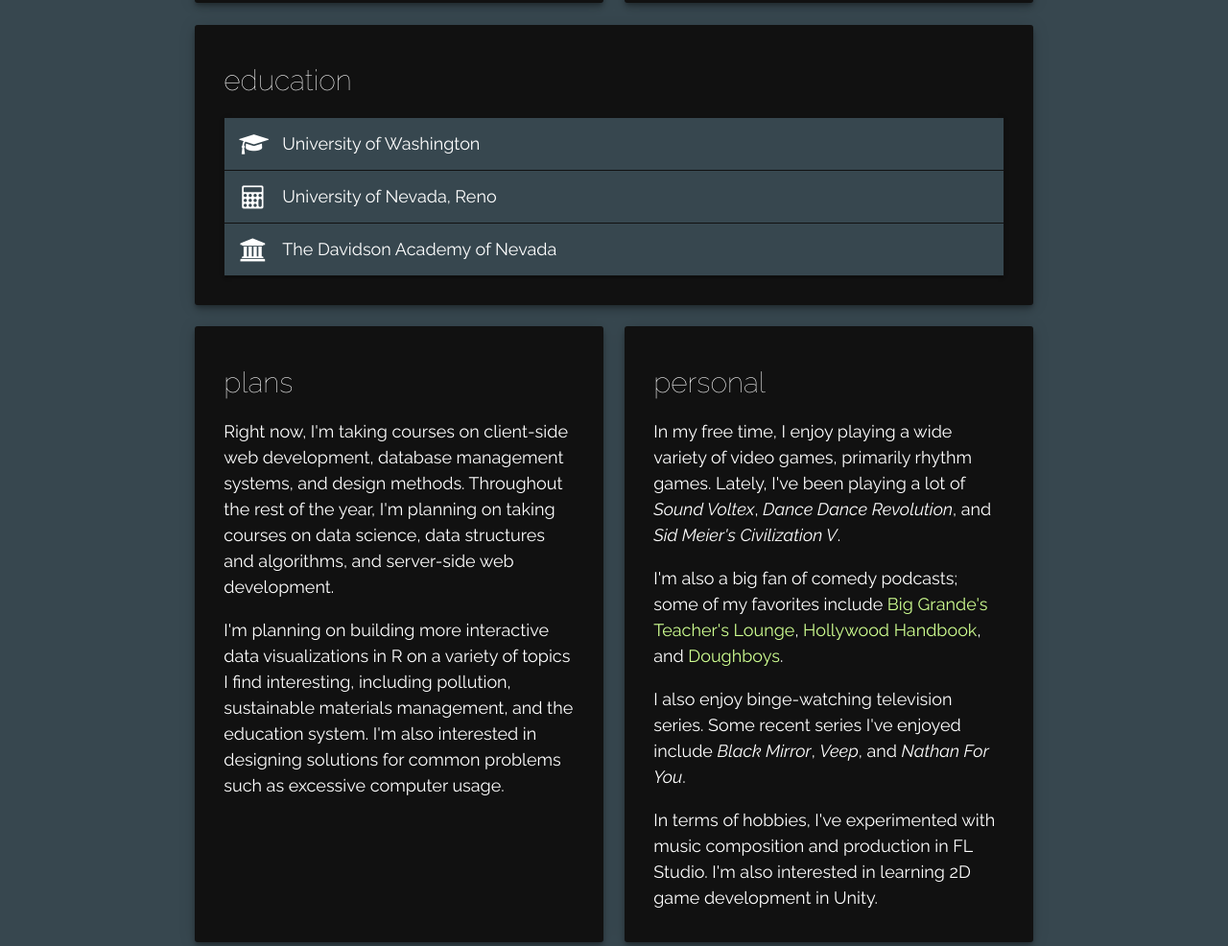
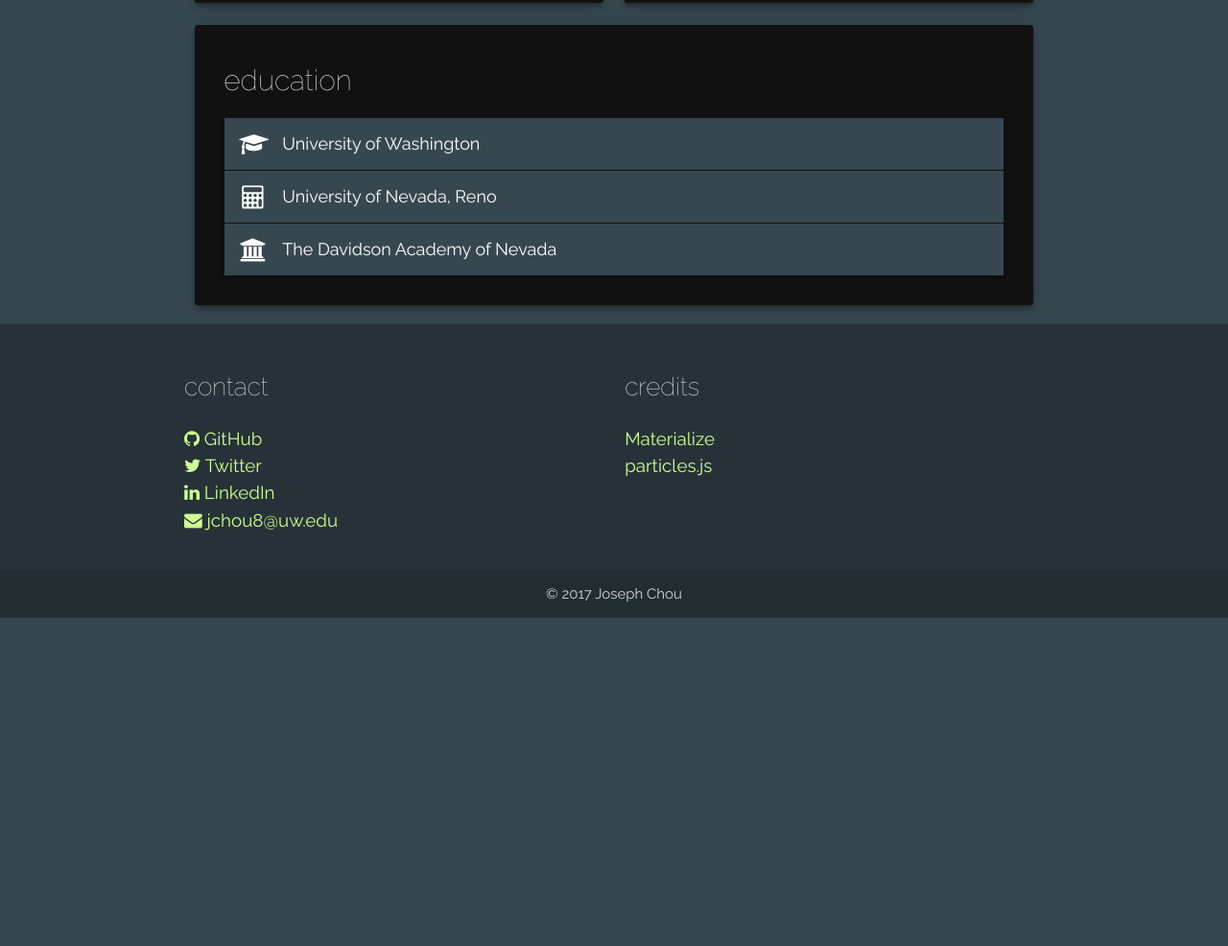
Before and after one commit to jchou8/jchou8.github.io, a plain HTML site: page index.html in a window 1280 px wide. Shown: the part 998-1984 px from the top of the page at 96% size. After the commit the page ends 1642 px from the top, so only its background shows below. Drawn offline with nearby package versions, Linux system fonts and the light colour scheme.

Commit message:
update coursework, remove useless sections

```diff
--- a/index.html
+++ b/index.html
@@ -192,7 +192,7 @@
                                         React
                                         <br>
                                         <div class="progress">
-                                            <div class="determinate" style="width: 40%">40% proficient</div>
+                                            <div class="determinate" style="width: 50%">50% proficient</div>
                                         </div>
                                     </div>
                                 </div>
@@ -203,7 +203,7 @@
                                         SQL
                                         <br>
                                         <div class="progress">
-                                            <div class="determinate" style="width: 30%">30% proficient</div>
+                                            <div class="determinate" style="width: 40%">40% proficient</div>
                                         </div>
                                     </div>
                                 </div>
@@ -248,8 +248,11 @@
                                         <li>INFO 340 - Introduction to Relational Database Management Systems</li>
                                         <li>INFO 343 - Client-Side Web Development</li>
                                         <li>INFO 360 - Design Thinking</li>
+                                        <li>INFO 370 - Introduction to Data Science</li>
+                                        <li>INFO 450 -  Information Ethics and Policy</li>
                                         <li>CSE 142 - Computer Programming I</li>
                                         <li>CSE 143 - Computer Programming II</li>
+                                        <li>CSE 373 - Data Structures and Algorithms</li>
                                         <li>AMATH 301 - Beginning Scientific Computing</li>
                                         <li>HCDE 201 - Explorations in Human Centered Design</li>
                                     </ul>
@@ -299,61 +302,6 @@
                                 </div>
                             </li>
                         </ul>
-                    </section>
-                </div>
-            </div>
-
-
-            <!-- PLANS block -->
-            <div class="col l6 s12">
-                <div class="content-block z-depth-3 match-height">
-                    <section id="plans">
-                        <h2>plans</h2>
-                        <p>
-                            Right now, I'm taking courses on client-side web development, database management systems, and design methods. Throughout
-                            the rest of the year, I'm planning on taking courses on data science, data structures and algorithms,
-                            and server-side web development.
-                        </p>
-
-                        <p>
-                            I'm planning on building more interactive data visualizations in R on a variety of topics I find interesting, including pollution,
-                            sustainable materials management, and the education system. I'm also interested in designing
-                            solutions for common problems such as excessive computer usage.
-                        </p>
-                    </section>
-                </div>
-            </div>
-
-            <!-- PERSONAL block -->
-            <div class="col l6 s12">
-                <div class="content-block z-depth-3 match-height">
-                    <section id="professional">
-                        <h2>personal</h2>
-                        <p>
-                            In my free time, I enjoy playing a wide variety of video games, primarily rhythm games. Lately, I've been playing a lot of
-                            <em>Sound Voltex</em>,
-                            <em>Dance Dance Revolution</em>, and
-                            <em>Sid Meier's Civilization V</em>.
-                        </p>
-
-                        <p>
-                            I'm also a big fan of comedy podcasts; some of my favorites include
-                            <a href="http://www.earwolf.com/show/big-grande-teachers-lounge/">Big Grande's Teacher's Lounge</a>,
-                            <a href="http://www.earwolf.com/show/hollywood-handbook/">Hollywood Handbook</a>, and
-                            <a href="http://www.feralaudio.com/show/doughboys/">Doughboys</a>.
-                        </p>
-
-                        <p>
-                            I also enjoy binge-watching television series. Some recent series I've enjoyed include
-                            <em>Black Mirror</em>,
-                            <em>Veep</em>, and
-                            <em>Nathan For You</em>.
-                        </p>
-
-                        <p>
-                            In terms of hobbies, I've experimented with music composition and production in FL Studio. I'm also interested in learning
-                            2D game development in Unity.
-                        </p>
                     </section>
                 </div>
             </div>
```
